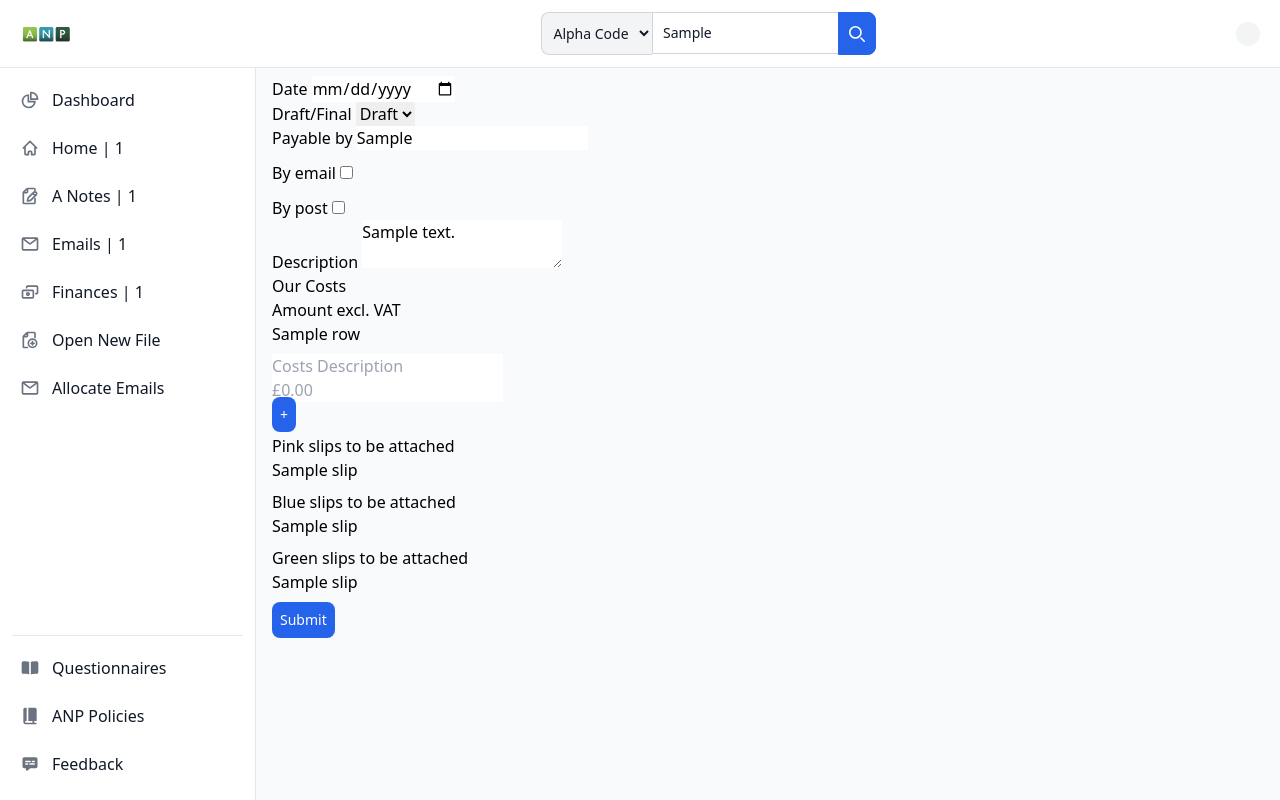
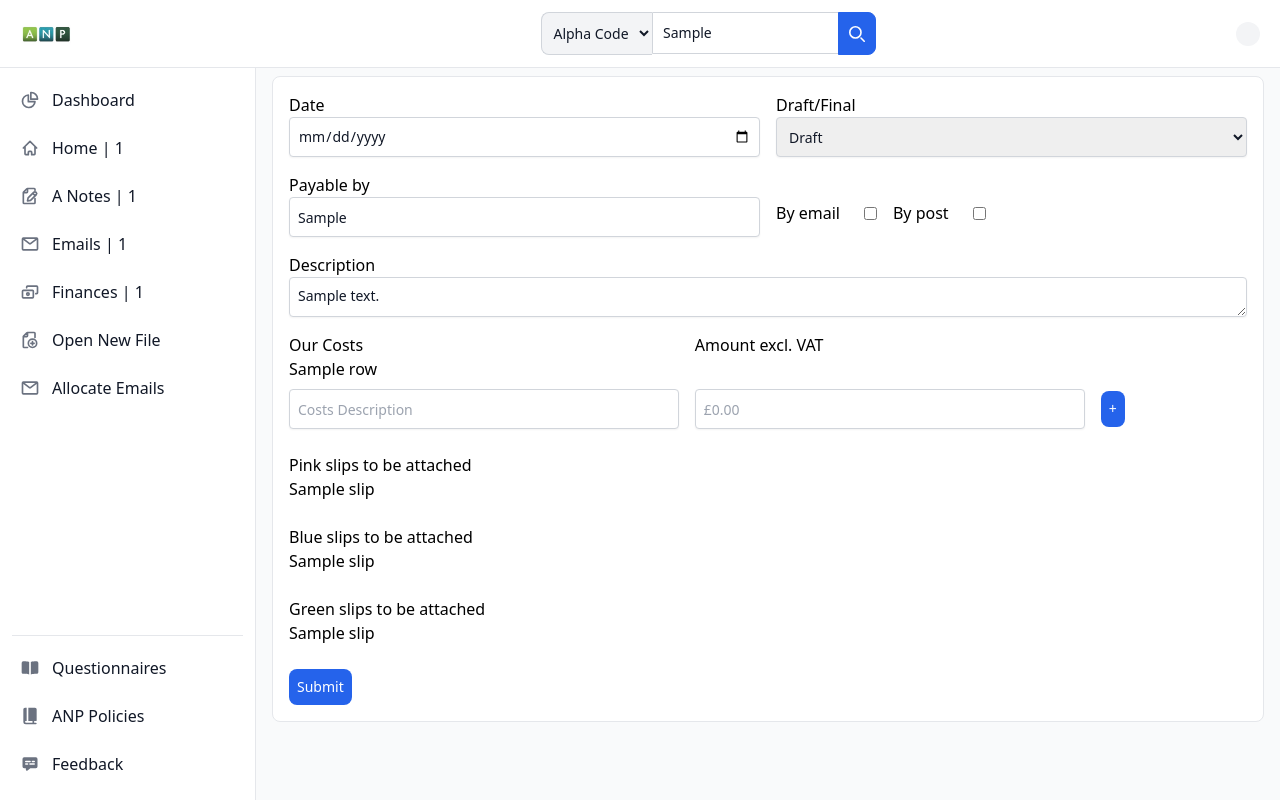
Before and after one commit to gursimran1906/file-management-django, a Django app: template frontend/templates/edit_invoice.html in a window 1280 px wide. Run offline with Django 5.2, Linux system fonts and the light colour scheme; the template is opened without the code that fills it: most values are stand-ins (such as "Sample title", 1, 10 or a date in 2020); style sheets or scripts are compiled from the project's sources; some libraries are stand-ins or nearby versions.

Commit message:
Edit Invoice - Fix issues

```diff
--- a/frontend/templates/edit_invoice.html
+++ b/frontend/templates/edit_invoice.html
@@ -1,72 +1,66 @@
-
 {% extends 'base.html' %}
 {% load humanize %}
 {% block title %}Edit Invoice{% endblock %}
 {% load utils %}
-{% block container_class %}container{% endblock %}
 {% block container %}
 <form method='post' action="{% url 'edit_invoice' invoice_id %}">
 {% csrf_token %}
-  <div class='row'>
-      <div class="col-md-6">
+  <div class='div-container grid grid-cols-1 md:grid-cols-2 gap-4'>
+      <div>
         <label class="form-label">Date</label>
-        <input required type="Date" class="form-control" name="date" value={{date}}>
+        <input required type="date" class="form-input" name="date" value={{date}}>
       </div>
 
-
-      <div class="col-md-6 {% if state == 'F'%}invisible{% endif %}">
+      <div class="{% if state == 'F'%}hidden{% endif %}">
         <label class="form-label" for="">Draft/Final</label>
-        <select name="state" class="form-select">
+        <select name="state" class="form-input">
           <option value='D' {% if state == 'D'%}selected{% endif %}>Draft</option>
           <option value='F' >Final</option>
         </select>
       </div>
 
-      <div class="col-md-6">
+      <div>
         <label class="form-label">Payable by</label>
-        <input required type="text" class="form-control" name="payable_by" placeholder="eg. Client" value="{{ payable_by }}">
+        <input required type="text" class="form-input" name="payable_by" placeholder="eg. Client" value="{{ payable_by }}">
       </div>
-      <div class='col-md-3'>
+      <div class='md:col-span-1 flex items-center gap-4'>
         <label class="mt-4 form-label">By email</label>
-        <input class="mt-4 form-check-input" type="checkbox" name="by_email" {% if by_email == True %}checked{% endif %}>
+        <input class="mt-4 ml-2 form-check-input" type="checkbox" name="by_email" {% if by_email == True %}checked{% endif %}>
+
+        <label class="mt-4 form-label">By post</label>
+        <input class="mt-4 ml-2 form-check-input" type="checkbox" name="by_post"{% if by_post == True %}checked{% endif %}>
       </div>
-      <div class='col-md-3'>
-        <label class="mt-4 form-label">By post</label>
-        <input class="mt-4 form-check-input" type="checkbox" name="by_post"{% if by_post == True %}checked{% endif %}>
-      </div>
-      <div class="col-md-12">
+      <div class="col-span-2">
         <label class="form-label">Description</label>
-        <textarea required type="text" class="form-control" name="description">{{description}}</textarea>
+        <textarea required type="text" class="form-input" name="description">{{description}}</textarea>
       </div>
 
-      <div class="col-md-12" id="our_costs_row">
-        <div class="row">
-          <div class="col-md-5">
+      <div class="col-span-2" id="our_costs_row">
+        <div class="grid grid-cols-1 md:grid-cols-12 gap-4">
+          <div class="col-span-5">
             <label class="form-label">Our Costs </label>
           </div>
-          <div class="col-md-5">
+          <div class="col-span-5">
             <label class="form-label">Amount excl. VAT</label>
           </div>
         </div>
         {% for row in our_costs_rows %}
           {{row}}
         {% endfor %}
-        <div class="row mt-2">
-          <div class="col-md-5">
-            <input type="text" class="form-control" id="our_costs_description" placeholder="Costs Description" name="our_costs_desc[]" >
+        <div class="grid grid-cols-1 md:grid-cols-12 gap-4 mt-2">
+          <div class="col-span-5">
+            <input type="text" class="form-input" id="our_costs_description" placeholder="Costs Description" name="our_costs_desc[]" >
           </div>
-          <div class="col-md-5">
-            <input type="number" step="0.01" class="form-control" name="our_costs[]" id="our_costs" placeholder="£0.00">
+          <div class="col-span-5">
+            <input type="number" step="0.01" class="form-input" name="our_costs[]" id="our_costs" placeholder="£0.00">
           </div>
-          <div class="col-md-2">
+          <div class="col-span-2 flex items-center">
             <span type='button' class='btn btn-primary' onclick="addFieldsInvoice('our_costs_row');" id="add_more_fields_inv">+</span>
           </div>
         </div>
       </div>
 
-
-
-      <div class="col-md-12 mt-2">
+      <div class="col-span-2 mt-2">
         <legend>Pink slips to be attached</legend>
         {% for slip in pink_slips %}
           {{slip}}
@@ -74,7 +68,7 @@
         {% endfor %}
       </div>
 
-      <div class="col-md-12 mt-2">
+      <div class="col-span-2 mt-2">
         <legend>Blue slips to be attached</legend>
         {% for slip in blue_slips %}
           {{slip}}
@@ -82,7 +76,7 @@
         {% endfor %}
       </div>
 
-      <div class="col-md-12 mt-2">
+      <div class="col-span-2 mt-2">
         <legend>Green slips to be attached</legend>
         {% for slip in green_slips %}
           {{slip}}
@@ -90,8 +84,8 @@
         {% endfor %}
       </div>
 
-      <div class='col-auto mt-2'>
-        <button class='btn btn-primary ' type='submit'>Submit</button>
+      <div class='col-span-2 mt-2'>
+        <button class='btn btn-primary' type='submit'>Submit</button>
       </div>
 
   </div>
```
Also changed, not shown: add_prev_data_to_psql_db.py (+16 -16 lines), backend/views.py (+15 -7 lines).
